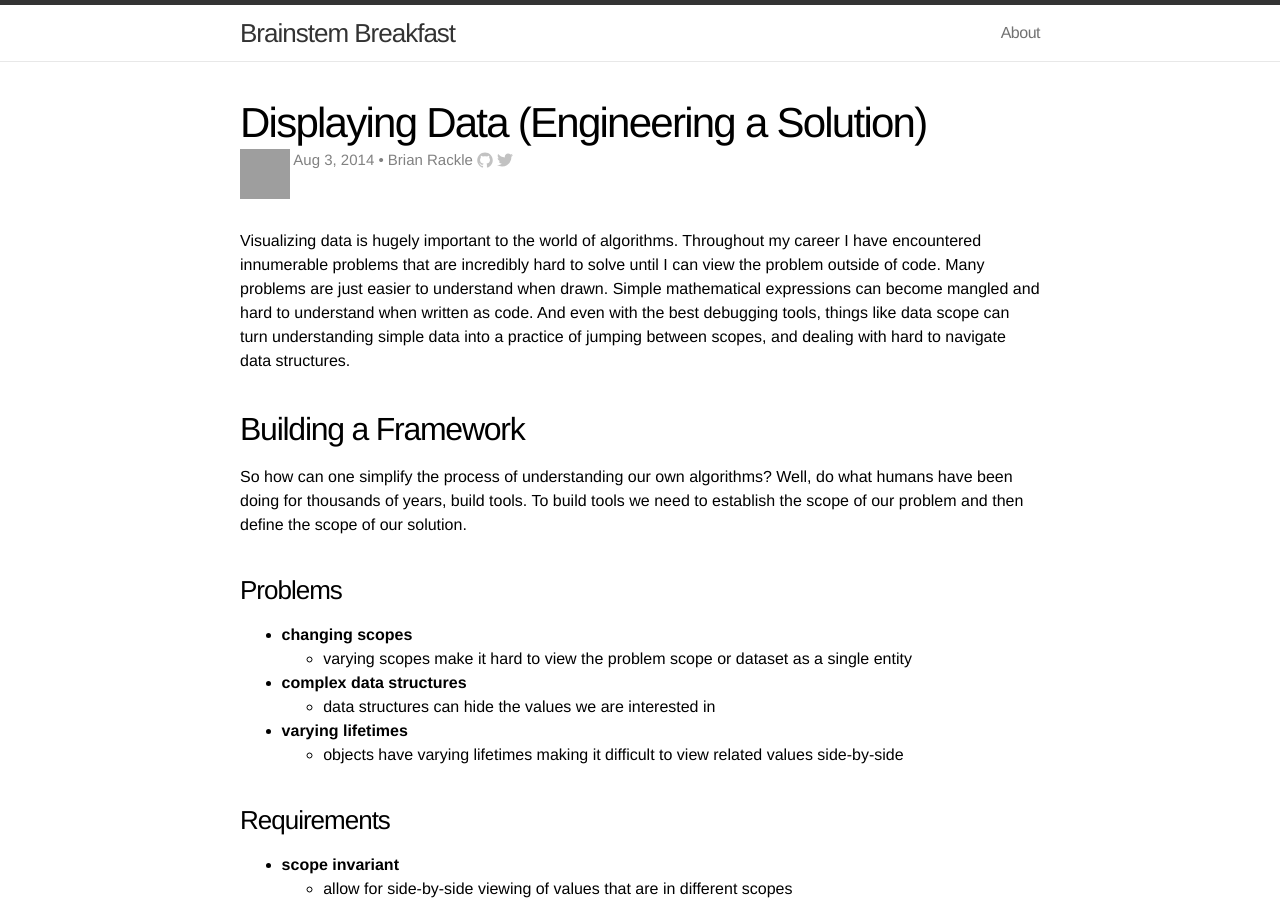
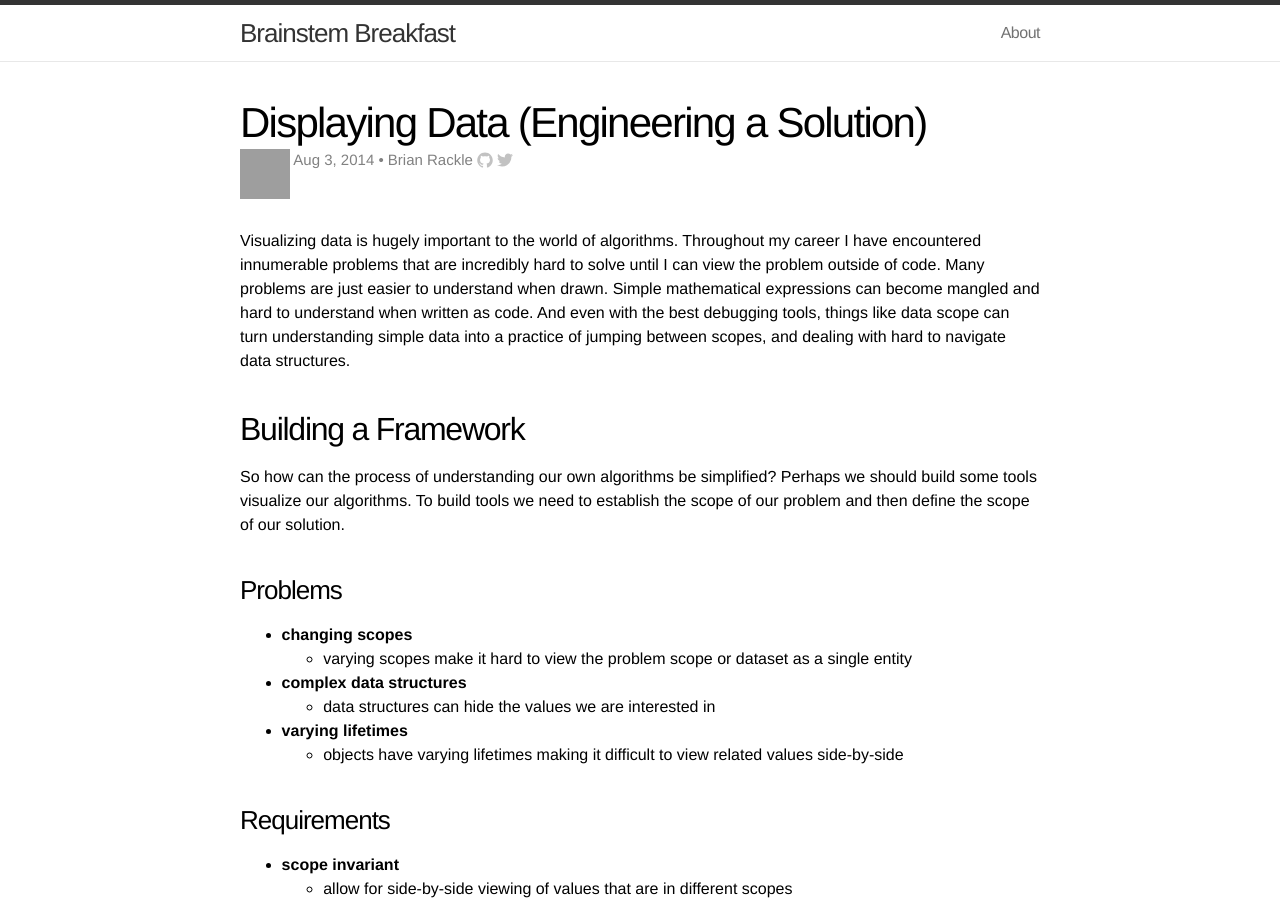
Before and after one commit to brianrackle/brianrackle.github.io, a Jekyll site: the page built from _posts/2014-08-03-displaying-data.md, in a window 1280 px wide and 900 px high. Built offline with Jekyll 4.4.1, drawn with Linux system fonts in a browser that asks for light colours; grey boxes are pictures that could not be loaded.

Commit message:
displaying data fixing wording

```diff
--- a/_posts/2014-08-03-displaying-data.md
+++ b/_posts/2014-08-03-displaying-data.md
@@ -11,7 +11,7 @@ Visualizing data is hugely important to the world of algorithms. Throughout my c
 
 ## Building a Framework
 
-So how can one simplify the process of understanding our own algorithms? Well, do what humans have been doing for thousands of years, build tools. To build tools we need to establish the scope of our problem and then define the scope of our solution.
+So how can the process of understanding our own algorithms be simplified? Perhaps we should build some tools visualize our algorithms. To build tools we need to establish the scope of our problem and then define the scope of our solution.
 
 ### Problems
 
```
